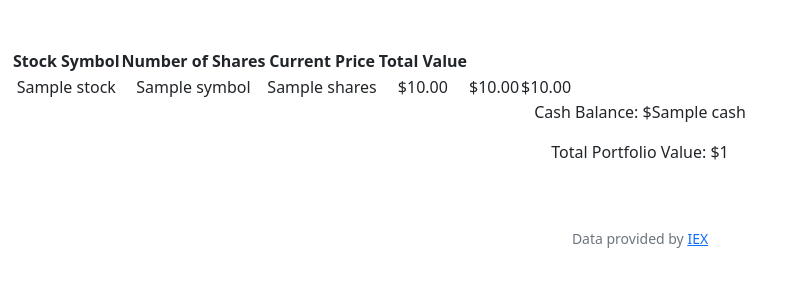
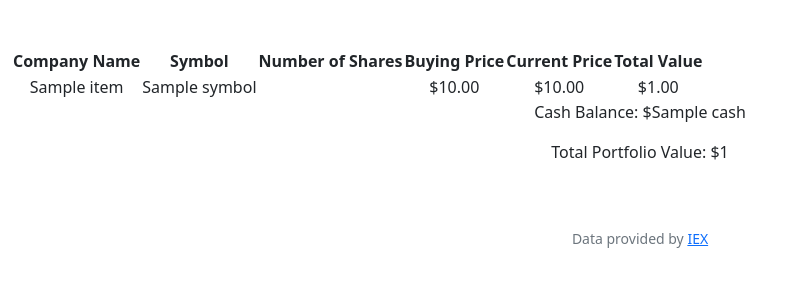
Before and after one commit to EJDC/CS50x-Work, a Flask app: template finance/templates/index.html in a window 1280 px wide. Shown: the part 76-376 px from the top of the page, without its empty margins (0-795 px from the left). Run offline with Flask 3, Linux system fonts and the light colour scheme; the template is opened without the code that fills it: most values are stand-ins (such as "Sample title", 1, 10 or a date in 2020); some libraries are stand-ins or nearby versions.

Commit message:
Mon, Dec 18, 2023, 11:37 AM +00:00

```diff
--- a/finance/templates/index.html
+++ b/finance/templates/index.html
@@ -9,21 +9,23 @@
     <table>
         <thead>
             <tr>
-                <th>Stock Symbol</th>
+                <th>Company Name</th>
+                <th>Symbol</th>
                 <th>Number of Shares</th>
+                <th>Buying Price</th>
                 <th>Current Price</th>
                 <th>Total Value</th>
             </tr>
         </thead>
         <tbody>
-            {% for stock in portfolio %}
+            {% for item in portfolio %}
             <tr>
-                <td>{{ stock["name"] }}</td>
-                <td>{{ stock["symbol"] }}</td>
-                <td>{{ stock["shares"] }}</td>
-                <td>{{ stock["paid_price"] | usd }}</td>
-                <td>{{ stock["current_price"] | usd }}</td>
-                <td>{{ stock["stock_value"] | usd }}</td>
+                <td>{{ item["name"] }}</td>
+                <td>{{ item["symbol"] }}</td>
+                <td>{{ item["no_of_shares"] }}</td>
+                <td>{{ item["paid_price"] | usd }}</td>
+                <td>{{ item["current_price"] | usd }}</td>
+                <td>{{ item["total_cost"] | usd }}</td>
             </tr>
             {% endfor %}
         </tbody>
```
